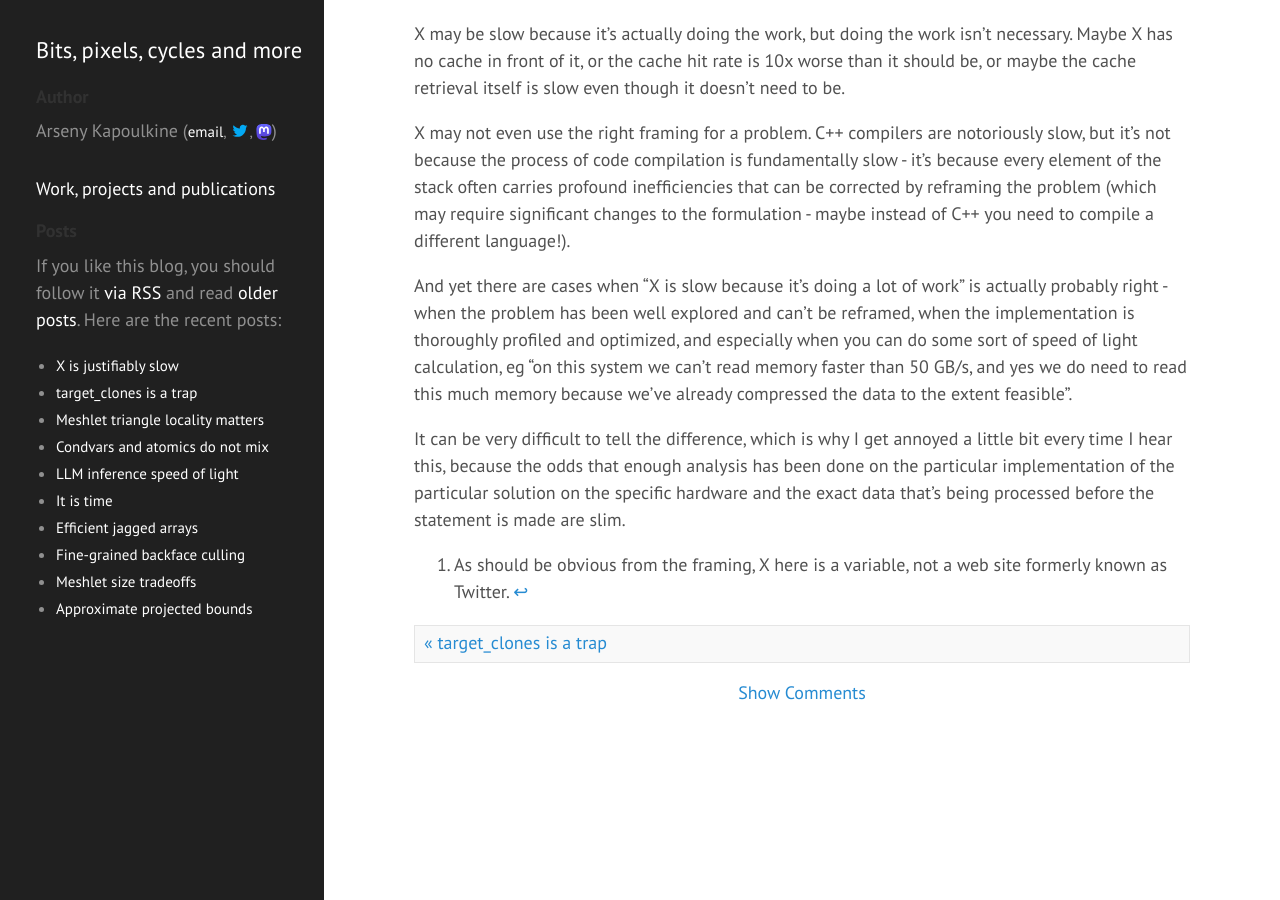
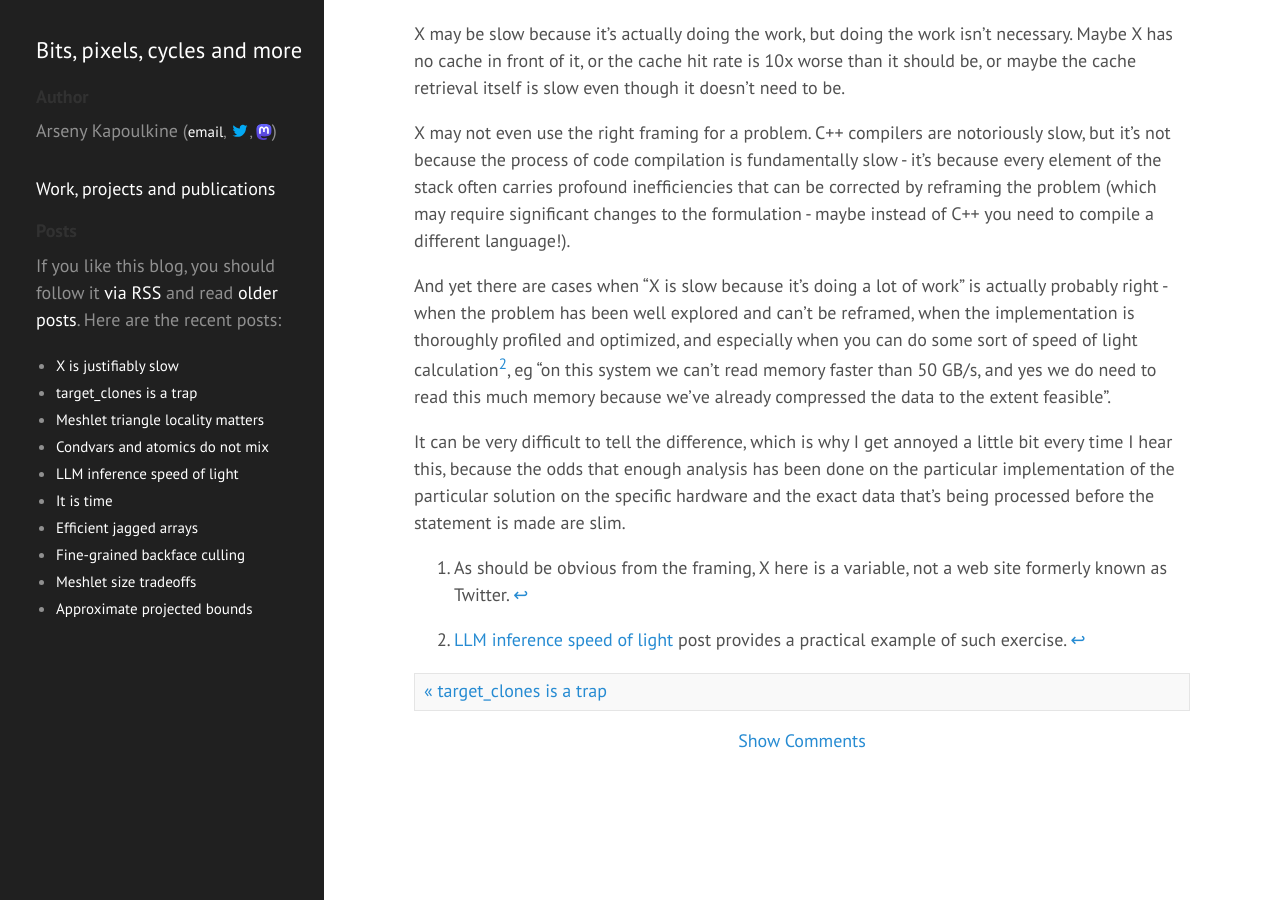
Before and after one commit to zeux/zeux.github.io, a Jekyll site: the page built from _posts/2024-05-31-justifiably-slow.md, in a window 1280 px wide and 900 px high, scrolled down 843 px. Built offline with Jekyll 4.4.1, drawn with Linux system fonts in a browser that asks for light colours.

Commit message:
Also refer to LLM SOL

```diff
--- a/_posts/2024-05-31-justifiably-slow.md
+++ b/_posts/2024-05-31-justifiably-slow.md
@@ -20,8 +20,9 @@ X may be slow because it's actually doing the work, but doing the work isn't nec
 
 X may not even use the right framing for a problem. C++ compilers are notoriously slow, but it's not because the process of code compilation is fundamentally slow - it's because every element of the stack often carries profound inefficiencies that can be corrected by reframing the problem (which may require significant changes to the formulation - maybe instead of C++ you need to compile a different language!).
 
-And yet there are cases when "X is slow because it's doing a lot of work" is actually probably right - when the problem has been well explored and can't be reframed, when the implementation is thoroughly profiled and optimized, and especially when you can do some sort of speed of light calculation, eg "on this system we can't read memory faster than 50 GB/s, and yes we do need to read this much memory because we've already compressed the data to the extent feasible".
+And yet there are cases when "X is slow because it's doing a lot of work" is actually probably right - when the problem has been well explored and can't be reframed, when the implementation is thoroughly profiled and optimized, and especially when you can do some sort of speed of light calculation[^2], eg "on this system we can't read memory faster than 50 GB/s, and yes we do need to read this much memory because we've already compressed the data to the extent feasible".
 
 It can be very difficult to tell the difference, which is why I get annoyed a little bit every time I hear this, because the odds that enough analysis has been done on the particular implementation of the particular solution on the specific hardware and the exact data that's being processed before the statement is made are slim.
 
 [^1]: As should be obvious from the framing, X here is a variable, not a web site formerly known as Twitter.
+[^2]: [LLM inference speed of light](https://zeux.io/2024/03/15/llm-inference-sol/) post provides a practical example of such exercise.
```
